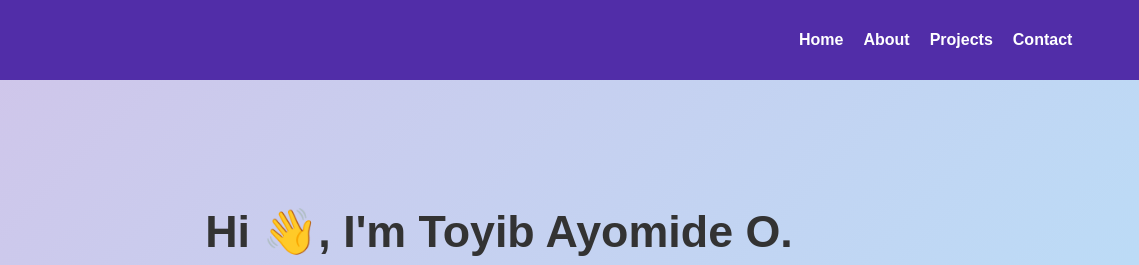
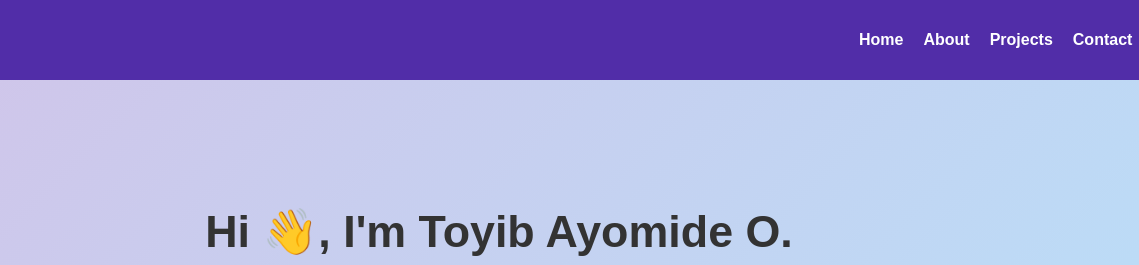
Before and after one commit to Toyse-web/Personal-Website, a plain HTML site: page index.html in a window 1280 px wide. Shown: the top 265 px of the page, 141-1280 px from the left. Drawn offline with Linux system fonts and the light colour scheme.

Commit message:
I gave the body a scroll behaviour and fixed the navbar then i also make changes to the responsiveness

```diff
--- a/style.css
+++ b/style.css
@@ -8,6 +8,7 @@ body {
     height: 100%;
     width: 100%;
     background: linear-gradient(135deg, #d1c4e9, #b3e5fc);
+    scroll-behavior: smooth;
 }
 
 .typing {
@@ -58,7 +59,7 @@ header {
   justify-content: space-between;
   align-items: center;
   padding: 10px 20px;
-  position: relative;
+  position: fixed;
 }
 
 .hamburger {
@@ -72,7 +73,7 @@ header {
   list-style: none;
   display: flex;
   gap: 20px;
-  margin-left: -300px;
+  margin-left: 60rem;
 }
 
 .nav-links li a {
```
